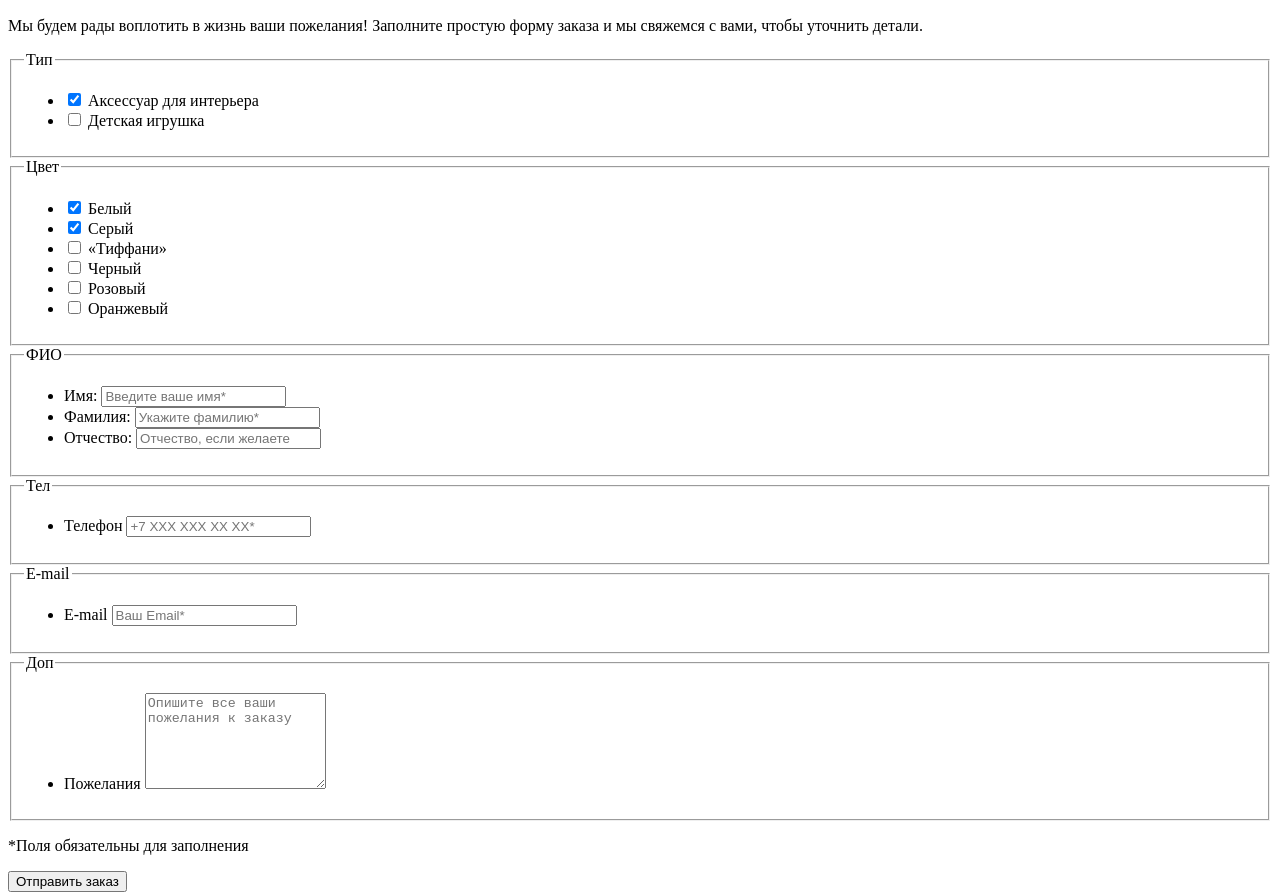
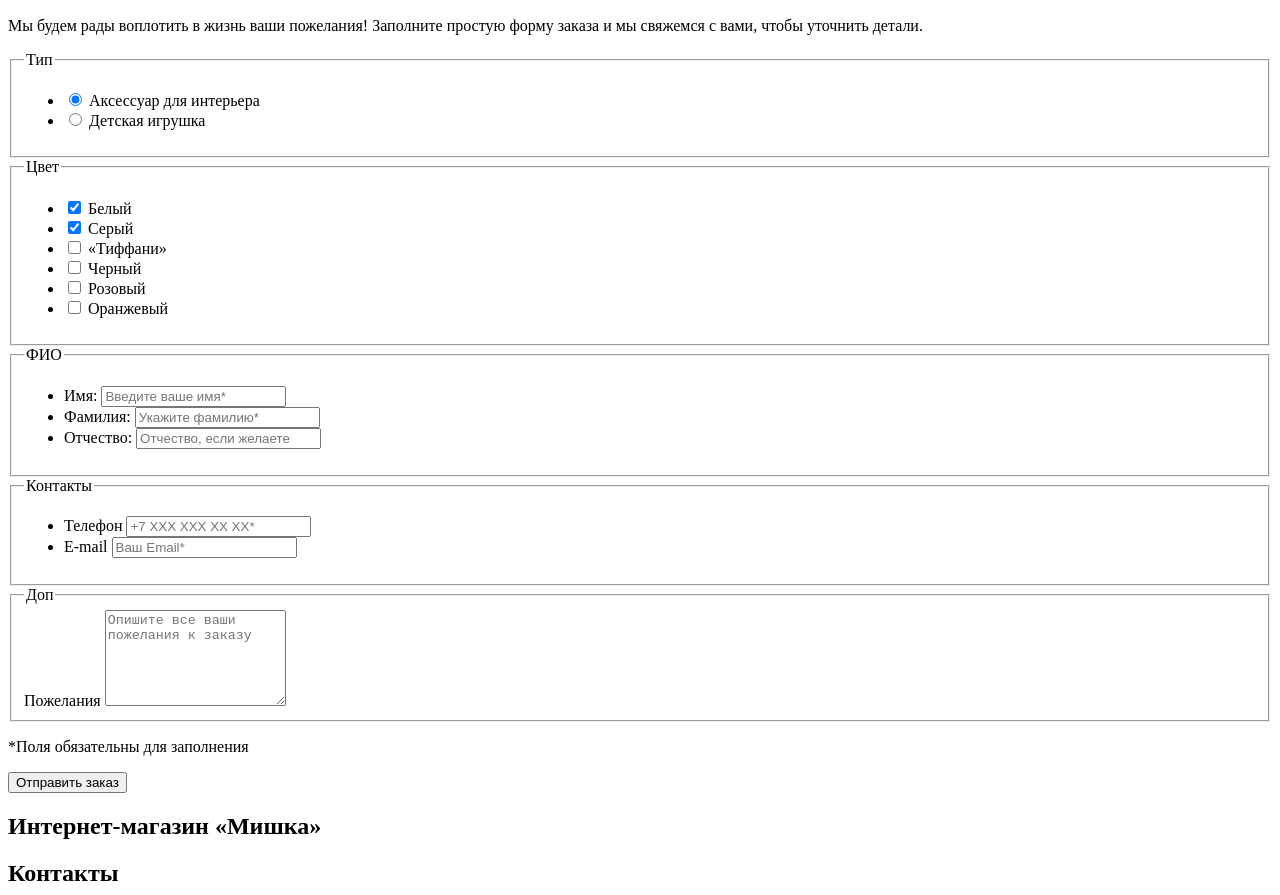
Before and after one commit to El-Leto/mishka, a website: page source/form.html in a window 1280 px wide. Shown: the part 272-1167 px from the top of the page. Drawn offline with Linux system fonts and the light colour scheme.

Commit message:
Исправляет замечание на странице формы

```diff
--- a/source/form.html
+++ b/source/form.html
@@ -32,11 +32,11 @@
             <legend class="form__fieldset-title">Тип</legend>
             <ul class="form__list">
               <li class="form__item">
-                <input class="form__checkbox" type="checkbox" name="accessory" id="accessory" checked>
+                <input class="form__checkbox" type="radio" name="product-type" value="accessory" id="accessory" checked>
                 <label class="form__label" for="accessory">Аксессуар для интерьера</label>
               </li>
               <li class="form__item">
-                <input class="form__checkbox" type="checkbox" name="child-toy" id="child-toy">
+                <input class="form__checkbox" type="radio" name="product-type" value="child-toy" id="child-toy">
                 <label class="form__label" for="child-toy">Детская игрушка</label>
               </li>
             </ul>
@@ -87,32 +87,25 @@
               </li>
             </ul>
           </fieldset>
-          <fieldset class="form__fieldset-tel">
-            <legend class="form__fieldset-title">Тел</legend>
+          <fieldset class="form__fieldset-contacts">
+            <legend class="form__fieldset-title visually-hidden">Контакты</legend>
             <ul class="form__list">
               <li class="form__item">
-                <label class="visually-hidden form__label" for="tel">Телефон</label>
+                <label class="form__label" for="tel">Телефон</label>
                 <input class="form__checkbox" type="tel" name="tel" id="tel" placeholder="+7 ХХХ ХХХ ХХ ХХ*" required>
               </li>
-            </ul>
-          </fieldset>
-          <fieldset class="form__fieldset-tel">
-            <legend class="form__fieldset-title">E-mail</legend>
-            <ul class="form__list">
               <li class="form__item">
-                <label class="visually-hidden form__label" for="e-mail">E-mail</label>
+                <label class="form__label" for="e-mail">E-mail</label>
                 <input class="form__checkbox" type="email" name="e-mail" id="e-mail" placeholder="Ваш Email*" required>
               </li>
             </ul>
           </fieldset>
           <fieldset class="form__fieldset-extra">
             <legend class="form__fieldset-title">Доп</legend>
-            <ul class="form__list">
-              <li class="form__item">
+              <div class="form__item">
                 <label class="visually-hidden form__label" for="extra">Пожелания</label>
                 <textarea rows="6" name="extra" id="extra" placeholder="Опишите все ваши пожелания к заказу"></textarea>
-              </li>
-            </ul>
+              </div>
           </fieldset>
           <p class="form__entry-text">*Поля обязательны для заполнения</p>
           <button class="form-button button" type="submit">Отправить заказ</button>
```
